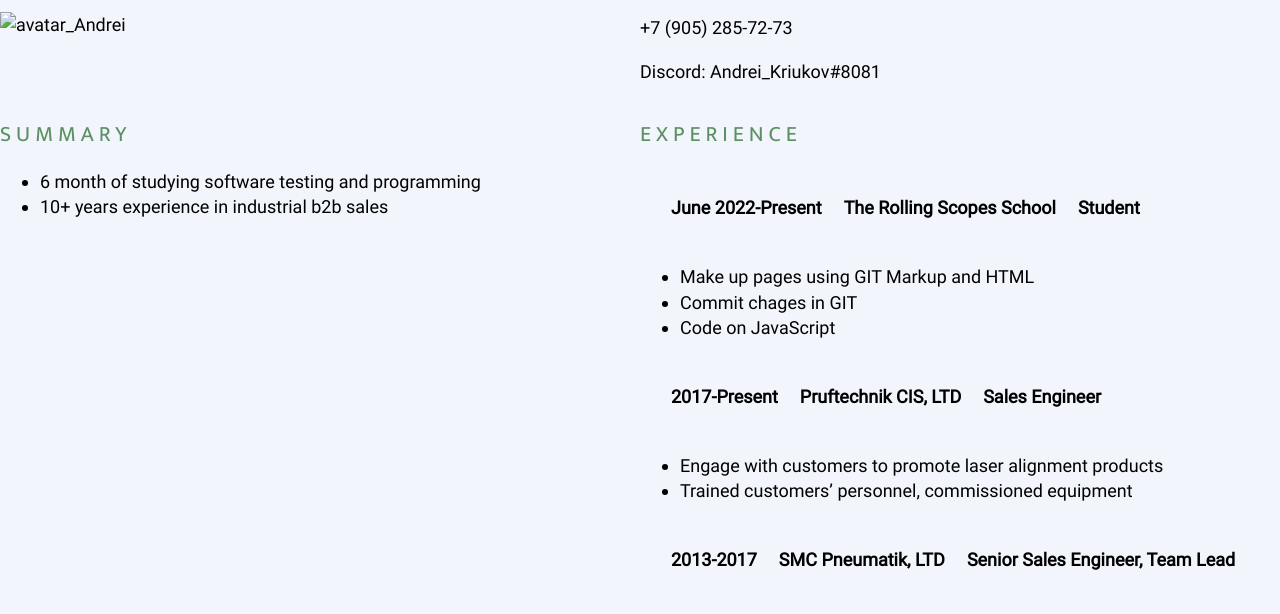
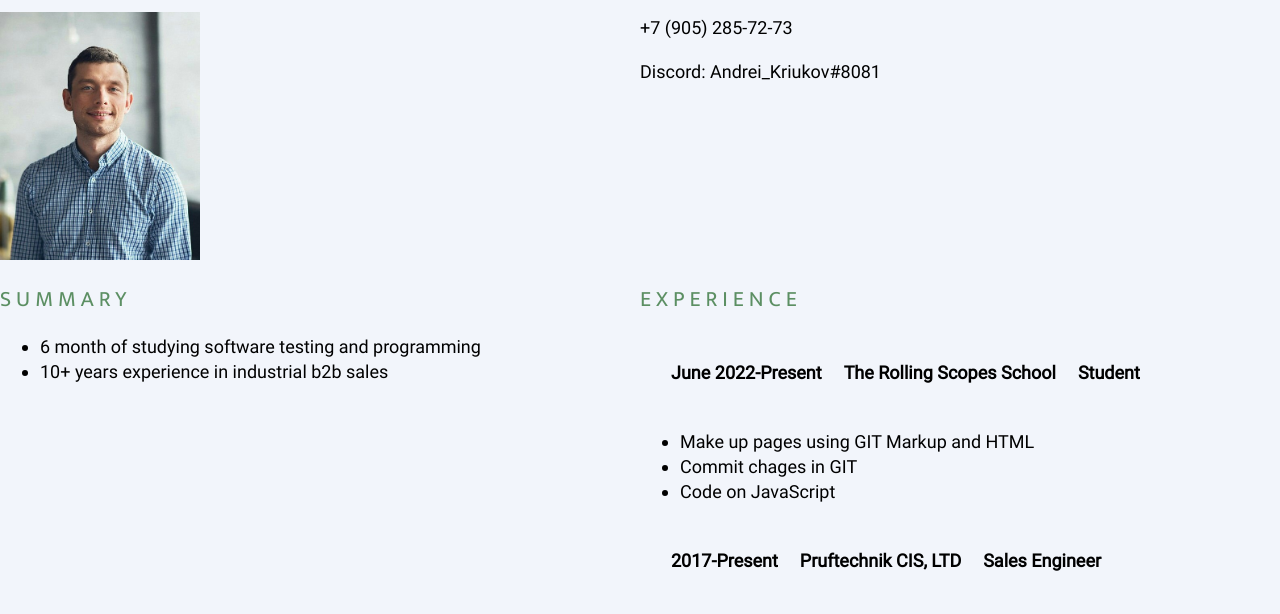
Before and after one commit to andrei-kriukov/rsschool-cv-temp, a plain HTML site: page index.html in a window 1280 px wide. Shown: the part 181-795 px from the top of the page. Drawn offline with Linux system fonts and the light colour scheme.

Commit message:
fix: change the path to avatar pic

```diff
--- a/index.html
+++ b/index.html
@@ -33,7 +33,7 @@
 
             <section class="section" id="andrei">
                 <h1 class="section-title-h1">Andrei Kriukov</h1>
-                <img src="/rschool-cv/rsschool-cv/assets/img/avatar_Andrei.jpg" alt="avatar_Andrei" height="248" width="200">
+                <img src="./assets/img/avatar_Andrei.jpg" alt="avatar_Andrei" height="248" width="200">
             </section>
 
             <section class="section" id="contacts">
```
